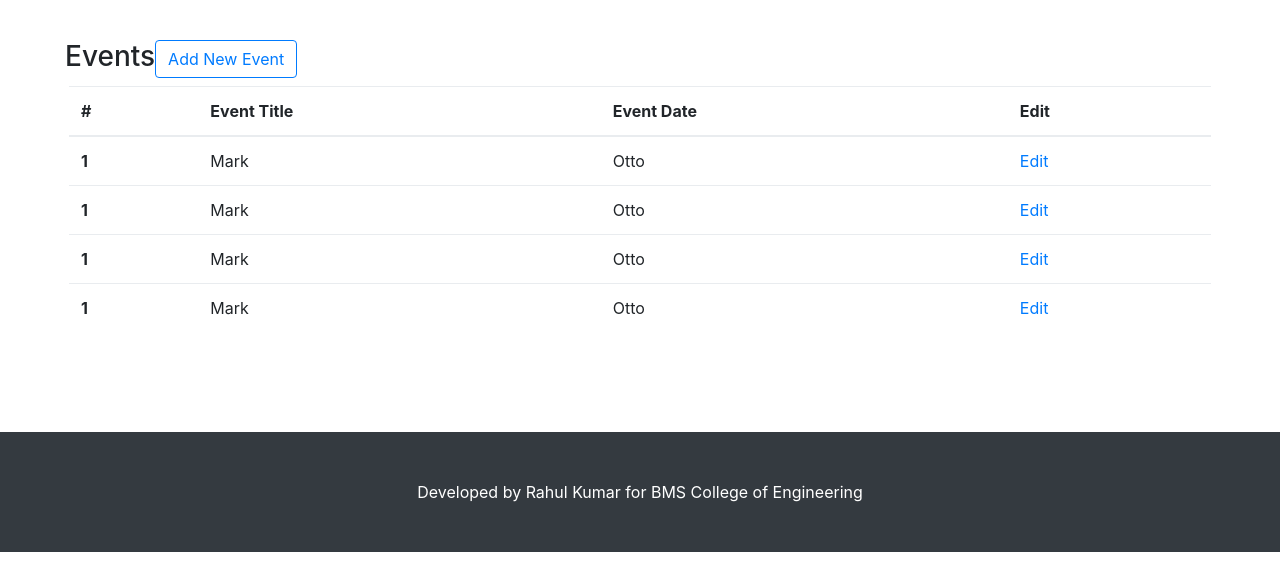
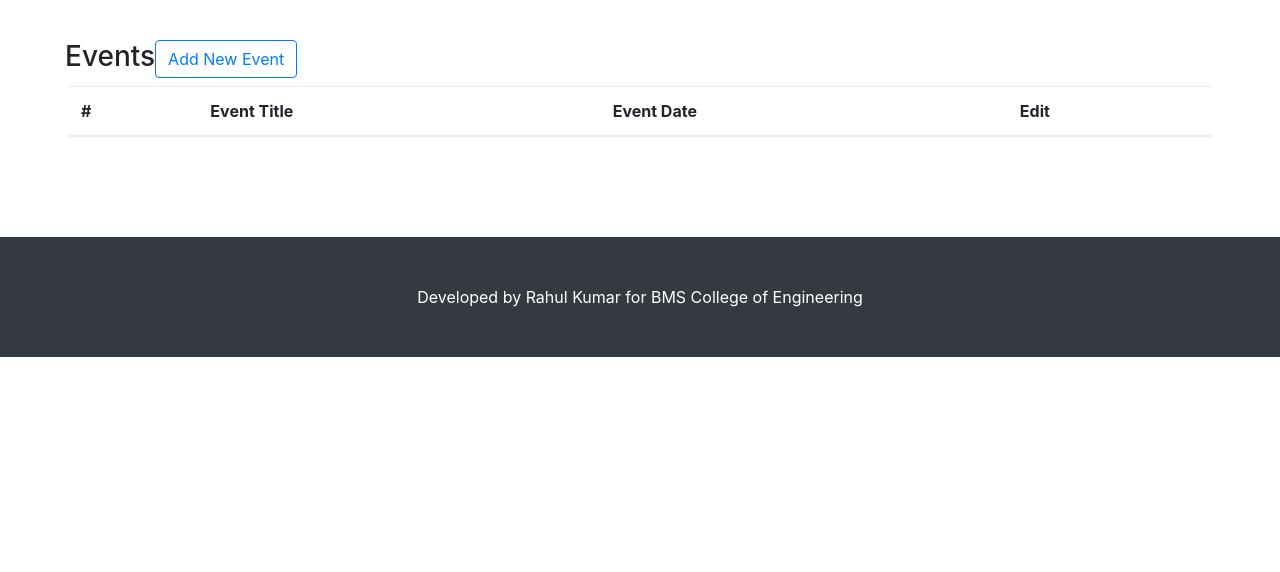
Before and after one commit to debugger24/BMSCE-Clubs-Event-Reporting, a PHP site: page /admin.php in a window 1280 px wide. Shown: the part 56-628 px from the top of the page. Run offline with PHP 8.4, Linux system fonts and the light colour scheme; the visitor is signed in with stand-in values (Sample User, id 1); data that the repository does not hold is empty; a stand-in replaces the project's code that opens the database connection; some libraries are stand-ins or nearby versions.

Commit message:
Remove Dummy Data

```diff
--- a/admin.php
+++ b/admin.php
@@ -102,30 +102,6 @@
                     </tr>
                 </thead>
                 <tbody id="eventList">
-                    <tr>
-                        <th scope="row">1</th>
-                        <td>Mark</td>
-                        <td>Otto</td>
-                        <td><a href="">Edit</a></td>
-                    </tr>
-                    <tr>
-                        <th scope="row">1</th>
-                        <td>Mark</td>
-                        <td>Otto</td>
-                        <td><a href="">Edit</a></td>
-                    </tr>
-                    <tr>
-                        <th scope="row">1</th>
-                        <td>Mark</td>
-                        <td>Otto</td>
-                        <td><a href="">Edit</a></td>
-                    </tr>
-                    <tr>
-                        <th scope="row">1</th>
-                        <td>Mark</td>
-                        <td>Otto</td>
-                        <td><a href="">Edit</a></td>
-                    </tr>
                 </tbody>
             </table>
         </div>
```
